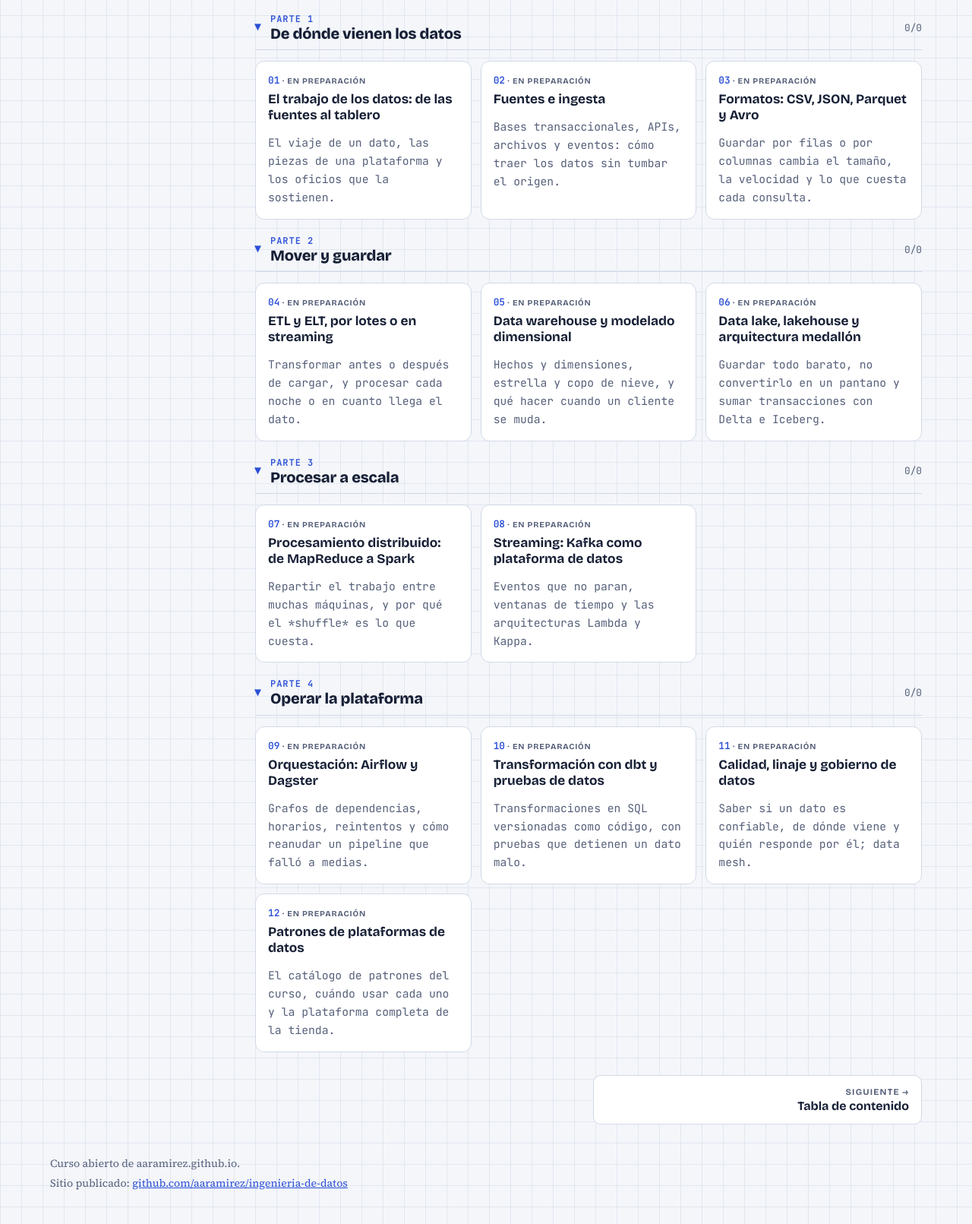
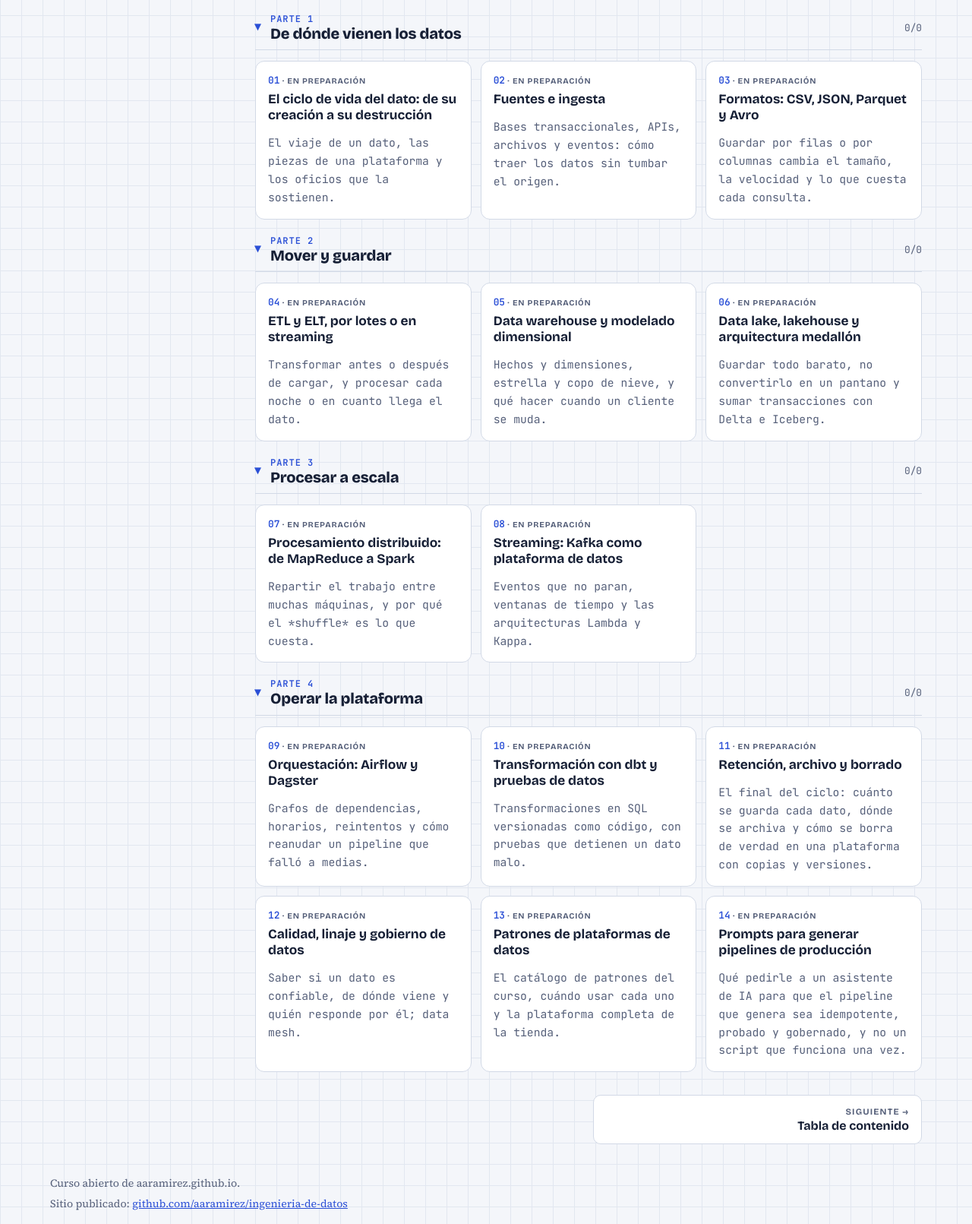
Before and after one commit to aaramirez/ingenieria-de-datos, a plain HTML site: page index.html in a window 1280 px wide. Shown: the part 1072-2683 px from the top of the page at 76% size. Drawn offline with nearby package versions, Linux system fonts and the light colour scheme.

Commit message:
Tabla de contenido: Ciclo de vida del dato y prompts de producción

```diff
--- a/assets/lab.js
+++ b/assets/lab.js
@@ -70,7 +70,7 @@ function ring(ctx,x,y,color,fill){ctx.beginPath();ctx.arc(x,y,6,0,Math.PI*2);ctx
 /* ---------- Navegación entre páginas y avance ---------- */
 // Datos del curso: los escribe el motor al generar el sitio
 const CURSO={"prefijo": "idatos-"};
-const PAGES=[["index", "index.html", "", "Inicio", 0, 0], ["temario", "temario.html", "", "Tabla de contenido", 0, "temario"], ["el-trabajo-de-los-datos", "01-el-trabajo-de-los-datos.html", "01", "El trabajo de los datos", 1, 1], ["fuentes-e-ingesta", "02-fuentes-e-ingesta.html", "02", "Fuentes e ingesta", 1, 1], ["formatos", "03-formatos.html", "03", "Formatos", 1, 1], ["etl-y-elt", "04-etl-y-elt.html", "04", "ETL y ELT", 1, 2], ["data-warehouse", "05-data-warehouse.html", "05", "Data warehouse", 1, 2], ["data-lake-y-lakehouse", "06-data-lake-y-lakehouse.html", "06", "Data lake y lakehouse", 1, 2], ["procesamiento-distribuido", "07-procesamiento-distribuido.html", "07", "Procesamiento distribuido", 1, 3], ["streaming", "08-streaming.html", "08", "Streaming", 1, 3], ["orquestacion", "09-orquestacion.html", "09", "Orquestación", 1, 4], ["transformacion-con-dbt", "10-transformacion-con-dbt.html", "10", "dbt y pruebas de datos", 1, 4], ["calidad-linaje-y-gobierno", "11-calidad-linaje-y-gobierno.html", "11", "Calidad, linaje y gobierno", 1, 4], ["patrones-de-plataformas", "12-patrones-de-plataformas.html", "12", "Patrones de plataformas", 1, 4]];
+const PAGES=[["index", "index.html", "", "Inicio", 0, 0], ["temario", "temario.html", "", "Tabla de contenido", 0, "temario"], ["el-trabajo-de-los-datos", "01-el-trabajo-de-los-datos.html", "01", "El trabajo de los datos", 1, 1], ["fuentes-e-ingesta", "02-fuentes-e-ingesta.html", "02", "Fuentes e ingesta", 1, 1], ["formatos", "03-formatos.html", "03", "Formatos", 1, 1], ["etl-y-elt", "04-etl-y-elt.html", "04", "ETL y ELT", 1, 2], ["data-warehouse", "05-data-warehouse.html", "05", "Data warehouse", 1, 2], ["data-lake-y-lakehouse", "06-data-lake-y-lakehouse.html", "06", "Data lake y lakehouse", 1, 2], ["procesamiento-distribuido", "07-procesamiento-distribuido.html", "07", "Procesamiento distribuido", 1, 3], ["streaming", "08-streaming.html", "08", "Streaming", 1, 3], ["orquestacion", "09-orquestacion.html", "09", "Orquestación", 1, 4], ["transformacion-con-dbt", "10-transformacion-con-dbt.html", "10", "dbt y pruebas de datos", 1, 4], ["retencion-archivo-y-borrado", "11-retencion-archivo-y-borrado.html", "11", "Retención y borrado", 1, 4], ["calidad-linaje-y-gobierno", "12-calidad-linaje-y-gobierno.html", "12", "Calidad, linaje y gobierno", 1, 4], ["patrones-de-plataformas", "13-patrones-de-plataformas.html", "13", "Patrones de plataformas", 1, 4], ["prompts-datos-produccion", "14-prompts-datos-produccion.html", "14", "Prompts de producción", 1, 4]];
 const ETAPAS=[["temario", "Tabla de contenido"], [1, "Parte 1 · De dónde vienen los datos"], [2, "Parte 2 · Mover y guardar"], [3, "Parte 3 · Procesar a escala"], [4, "Parte 4 · Operar la plataforma"]];
 const PREF=CURSO.prefijo;
 const store={get(k){try{return localStorage.getItem(k);}catch(e){return null;}},set(k,v){try{localStorage.setItem(k,v);}catch(e){}}};
--- a/index.html
+++ b/index.html
@@ -38,7 +38,7 @@ height="0" width="0" style="display:none;visibility:hidden"></iframe></noscript>
 <section>
   <h2>Cómo usar este curso</h2>
   <div class="prose">
-    <p><b>Estado.</b> El curso está en preparación. La <a href="temario.html">tabla de contenido</a> ya tiene los 12 capítulos con sus secciones y sus laboratorios, y está en revisión.</p>
+    <p><b>Estado.</b> El curso está en preparación. La <a href="temario.html">tabla de contenido</a> ya tiene los 14 capítulos con sus secciones y sus laboratorios, y está en revisión.</p>
     <p><b>Para quién es.</b> Para quien mueve y prepara datos o quiere empezar a hacerlo: desarrolladores, analistas que se cansaron de copiar hojas de cálculo y equipos de sistemas que heredan un pipeline. Conviene saber SQL (está en Bases de datos) y algo de Python (está en Programación en Python).</p>
     <p><b>Cómo está hecho.</b> Un mismo ejemplo recorre el curso: los pedidos, clientes y pagos de una tienda en línea ficticia, que viajan desde su base de datos hasta un tablero de ventas. Cada capítulo agrega una pieza a esa plataforma, y los laboratorios corren en la página: pipelines que se arman con bloques, consultas que se miden y trabajos distribuidos animados.</p>
   </div>
@@ -52,7 +52,7 @@ height="0" width="0" style="display:none;visibility:hidden"></iframe></noscript>
 
 <details class="stage" id="parte-1" open><summary><h2><span class="pn">Parte 1</span> De dónde vienen los datos</h2><span class="cuenta" data-etapa-cuenta="1"></span></summary>
   <div class="mods">
-    <div class="mod soon" data-id="el-trabajo-de-los-datos"><span class="n">01</span><b>El trabajo de los datos: de las fuentes al tablero</b><p>El viaje de un dato, las piezas de una plataforma y los oficios que la sostienen.</p></div>
+    <div class="mod soon" data-id="el-trabajo-de-los-datos"><span class="n">01</span><b>El ciclo de vida del dato: de su creación a su destrucción</b><p>El viaje de un dato, las piezas de una plataforma y los oficios que la sostienen.</p></div>
     <div class="mod soon" data-id="fuentes-e-ingesta"><span class="n">02</span><b>Fuentes e ingesta</b><p>Bases transaccionales, APIs, archivos y eventos: cómo traer los datos sin tumbar el origen.</p></div>
     <div class="mod soon" data-id="formatos"><span class="n">03</span><b>Formatos: CSV, JSON, Parquet y Avro</b><p>Guardar por filas o por columnas cambia el tamaño, la velocidad y lo que cuesta cada consulta.</p></div>
   </div>
@@ -77,8 +77,10 @@ height="0" width="0" style="display:none;visibility:hidden"></iframe></noscript>
   <div class="mods">
     <div class="mod soon" data-id="orquestacion"><span class="n">09</span><b>Orquestación: Airflow y Dagster</b><p>Grafos de dependencias, horarios, reintentos y cómo reanudar un pipeline que falló a medias.</p></div>
     <div class="mod soon" data-id="transformacion-con-dbt"><span class="n">10</span><b>Transformación con dbt y pruebas de datos</b><p>Transformaciones en SQL versionadas como código, con pruebas que detienen un dato malo.</p></div>
-    <div class="mod soon" data-id="calidad-linaje-y-gobierno"><span class="n">11</span><b>Calidad, linaje y gobierno de datos</b><p>Saber si un dato es confiable, de dónde viene y quién responde por él; data mesh.</p></div>
-    <div class="mod soon" data-id="patrones-de-plataformas"><span class="n">12</span><b>Patrones de plataformas de datos</b><p>El catálogo de patrones del curso, cuándo usar cada uno y la plataforma completa de la tienda.</p></div>
+    <div class="mod soon" data-id="retencion-archivo-y-borrado"><span class="n">11</span><b>Retención, archivo y borrado</b><p>El final del ciclo: cuánto se guarda cada dato, dónde se archiva y cómo se borra de verdad en una plataforma con copias y versiones.</p></div>
+    <div class="mod soon" data-id="calidad-linaje-y-gobierno"><span class="n">12</span><b>Calidad, linaje y gobierno de datos</b><p>Saber si un dato es confiable, de dónde viene y quién responde por él; data mesh.</p></div>
+    <div class="mod soon" data-id="patrones-de-plataformas"><span class="n">13</span><b>Patrones de plataformas de datos</b><p>El catálogo de patrones del curso, cuándo usar cada uno y la plataforma completa de la tienda.</p></div>
+    <div class="mod soon" data-id="prompts-datos-produccion"><span class="n">14</span><b>Prompts para generar pipelines de producción</b><p>Qué pedirle a un asistente de IA para que el pipeline que genera sea idempotente, probado y gobernado, y no un script que funciona una vez.</p></div>
   </div>
 </details>
 
```
Also changed, not shown: temario.html (+3 -3 lines), 1 other file.
